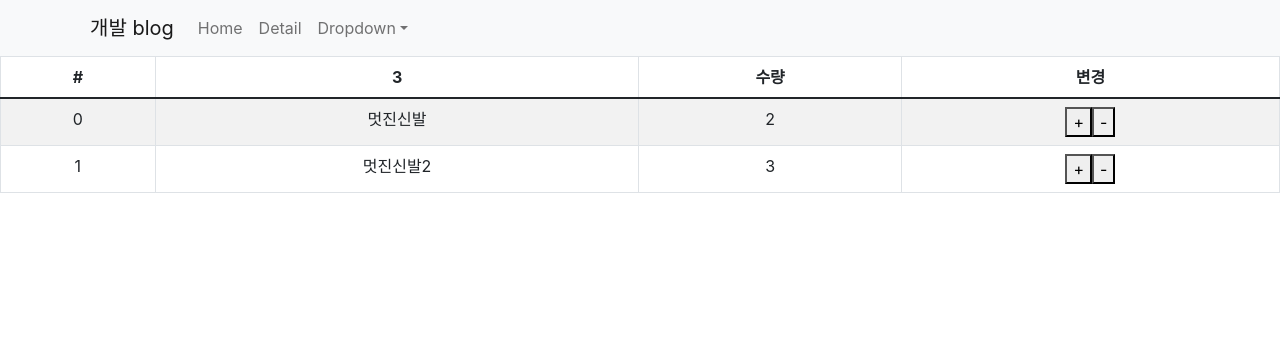
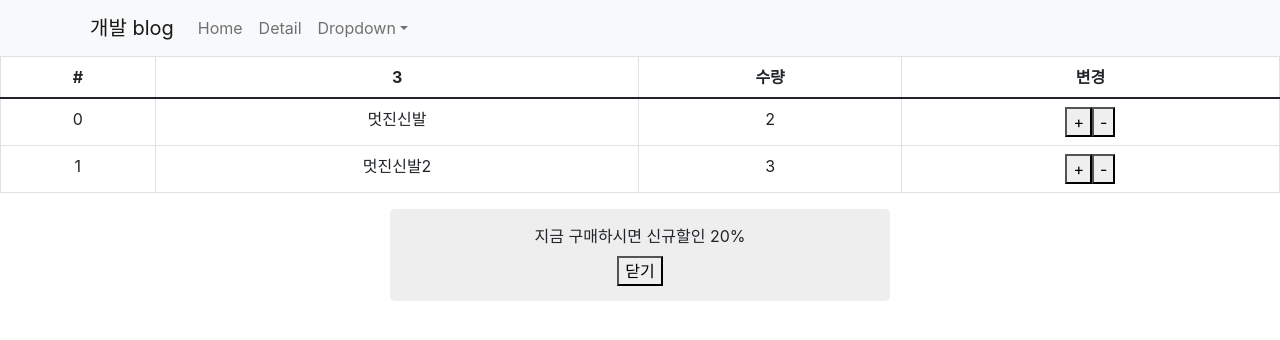
Before and after one commit to Jxxunnn/blogg, a React (Create React App) app: page /cart in a window 1280 px wide. Shown: the top 340 px of the page. Built offline with nearby package versions, Linux system fonts and the light colour scheme.

Commit message:
combineReducers, action,type

```diff
--- a/src/Cart.js
+++ b/src/Cart.js
@@ -5,7 +5,7 @@
 function Cart(props) {
   return (
     <div>
-      <Table striped bordered hover>
+      <Table bordered hover>
         <thead>
           <tr>
             <th>#</th>
@@ -42,13 +42,27 @@
           })}
         </tbody>
       </Table>
+      {props.alert열렸니 == true ? (
+        <div className="my-alert3">
+          <p>지금 구매하시면 신규할인 20%</p>
+          <button
+            onClick={() => {
+              props.dispatch({ type: "alert닫기" });
+            }}
+          >
+            닫기
+          </button>
+        </div>
+      ) : null}
     </div>
   );
 }
 
 function state를props화(state) {
+  console.log(state);
   return {
-    state: state,
+    state: state.reducer,
+    alert열렸니: state.reducer2,
   };
 }
 
--- a/src/index.js
+++ b/src/index.js
@@ -5,7 +5,18 @@
 import reportWebVitals from "./reportWebVitals";
 import { BrowserRouter } from "react-router-dom";
 import { Provider } from "react-redux";
-import { createStore } from "redux";
+import { createStore, combineReducers } from "redux";
+
+let alert초기값 = true;
+
+function reducer2(state = alert초기값, 액션) {
+  if (액션.type === "alert닫기") {
+    state = false;
+    return state;
+  } else {
+    return state;
+  }
+}
 
 let 초기값 = [
   { id: 0, name: "멋진신발", quan: 2 },
@@ -26,7 +37,7 @@
   }
 }
 
-let store = createStore(reducer);
+let store = createStore(combineReducers({ reducer, reducer2 }));
 
 ReactDOM.render(
   <React.StrictMode>
```
